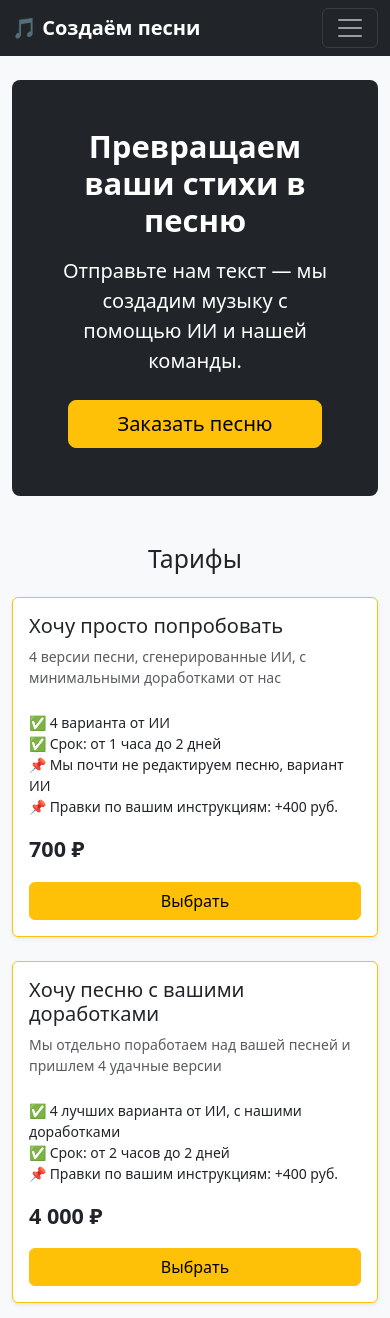
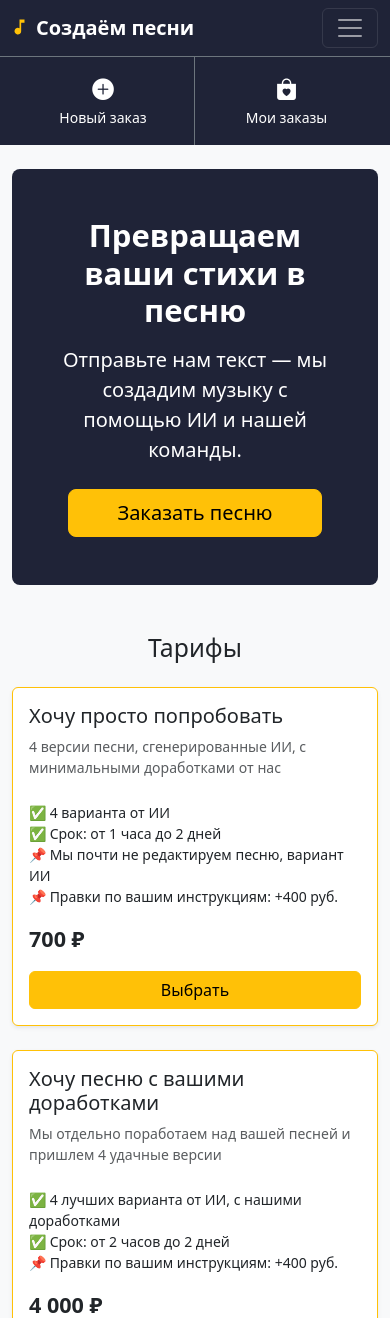
Before and after one commit to olgaveretina/sozdampesnu, a Laravel app: page / in a window 390 px wide. Shown: the top 1318 px of the page. Run offline with Laravel 12, Linux system fonts and the light colour scheme; a user stored in the database is signed in; data comes from the database, SQL or seed files in the repository.

Commit message:
Update favicon, small design changes

```diff
--- a/resources/views/home.blade.php
+++ b/resources/views/home.blade.php
@@ -5,7 +5,7 @@
 @section('content')
 
 {{-- Banner placeholder --}}
-<div class="bg-dark text-white rounded-3 p-5 mb-5 text-center" style="min-height: 280px; display: flex; flex-direction: column; justify-content: center;">
+<div class="text-white rounded-3 p-5 mb-5 text-center" style="min-height: 280px; display: flex; flex-direction: column; justify-content: center; background-color:#1f2337;">
     <h1 class="display-5 fw-bold mb-3">Превращаем ваши стихи в песню</h1>
     <p class="lead mb-4">Отправьте нам текст — мы создадим музыку с помощью ИИ и нашей команды.</p>
     <div>
--- a/resources/views/layouts/app.blade.php
+++ b/resources/views/layouts/app.blade.php
@@ -4,19 +4,20 @@
     <meta charset="UTF-8">
     <meta name="viewport" content="width=device-width, initial-scale=1.0">
     <title>@yield('title', 'Создаём песни')</title>
+    <link rel="icon" type="image/svg+xml" href="/favicon.svg">
     <link href="https://cdn.jsdelivr.net/npm/bootstrap@5.3.3/dist/css/bootstrap.min.css" rel="stylesheet">
     <link href="https://cdn.jsdelivr.net/npm/bootstrap-icons@1.11.3/font/bootstrap-icons.min.css" rel="stylesheet">
     @stack('styles')
 </head>
 <body class="d-flex flex-column min-vh-100 bg-light">
 
-<nav class="navbar navbar-expand-lg navbar-dark bg-dark">
+<nav class="navbar navbar-expand-lg navbar-dark" style="background-color:#1f2337;">
     <div class="container">
-        <a class="navbar-brand fw-bold" href="{{ route('home') }}">🎵 Создаём песни</a>
+        <a class="navbar-brand fw-bold" href="{{ route('home') }}"><svg xmlns="http://www.w3.org/2000/svg" width="20" height="20" viewBox="0 0 24 24" fill="#ffc107" style="vertical-align:-2px;margin-right:4px"><path d="M9 3v10.55A4 4 0 1 0 11 17V7h4V3z"/></svg>Создаём песни</a>
         <button class="navbar-toggler" type="button" data-bs-toggle="collapse" data-bs-target="#navMain">
             <span class="navbar-toggler-icon"></span>
         </button>
-        <div class="collapse navbar-collapse" id="navMain">
+        <div class="collapse navbar-collapse" id="navMain" style="font-size:1.1rem;">
             <ul class="navbar-nav me-auto">
                 <li class="nav-item">
                     <a class="nav-link {{ request()->routeIs('home') ? 'active' : '' }}" href="{{ route('home') }}">Главная</a>
@@ -59,6 +60,41 @@
     </div>
 </nav>
 
+{{-- Mobile quick-action bar --}}
+<div class="d-lg-none border-top border-secondary" style="background-color:#1f2337;">
+    <div class="container">
+        <div class="row g-0">
+            @auth
+                <div class="col-6 text-center border-end border-secondary">
+                    <a href="{{ route('orders.create') }}" class="d-block py-3 text-decoration-none {{ request()->routeIs('orders.create') ? 'text-warning' : 'text-white' }}">
+                        <i class="bi bi-plus-circle-fill fs-4 d-block"></i>
+                        <span class="small">Новый заказ</span>
+                    </a>
+                </div>
+                <div class="col-6 text-center">
+                    <a href="{{ route('profile') }}" class="d-block py-3 text-decoration-none {{ request()->routeIs('profile*') ? 'text-warning' : 'text-white' }}">
+                        <i class="bi bi-bag-heart-fill fs-4 d-block"></i>
+                        <span class="small">Мои заказы</span>
+                    </a>
+                </div>
+            @else
+                <div class="col-6 text-center border-end border-secondary">
+                    <a href="{{ route('orders.create') }}" class="d-block py-3 text-decoration-none {{ request()->routeIs('orders.create') ? 'text-warning' : 'text-white' }}">
+                        <i class="bi bi-plus-circle-fill fs-4 d-block"></i>
+                        <span class="small">Новый заказ</span>
+                    </a>
+                </div>
+                <div class="col-6 text-center">
+                    <a href="{{ route('login') }}" class="d-block py-3 text-decoration-none {{ request()->routeIs('login') ? 'text-warning' : 'text-white' }}">
+                        <i class="bi bi-box-arrow-in-right fs-4 d-block"></i>
+                        <span class="small">Войти</span>
+                    </a>
+                </div>
+            @endauth
+        </div>
+    </div>
+</div>
+
 <main class="flex-grow-1 py-4">
     <div class="container">
         @if(session('success'))
@@ -79,11 +115,11 @@
     </div>
 </main>
 
-<footer class="bg-dark text-secondary py-4 mt-auto">
+<footer class="text-secondary py-4 mt-auto" style="background-color:#1f2337;">
     <div class="container">
         <div class="row">
             <div class="col-md-6">
-                <p class="mb-1">🎵 <strong class="text-white">Создаём песни</strong> — превращаем ваши стихи в музыку</p>
+                <p class="mb-1"><svg xmlns="http://www.w3.org/2000/svg" width="18" height="18" viewBox="0 0 24 24" fill="#ffc107" style="vertical-align:-2px;margin-right:4px"><path d="M9 3v10.55A4 4 0 1 0 11 17V7h4V3z"/></svg><strong class="text-white">Создаём песни</strong> — превращаем ваши стихи в музыку</p>
             </div>
             <div class="col-md-6 text-md-end">
                 <a href="{{ route('privacy') }}" class="text-secondary text-decoration-none me-3">Политика конфиденциальности</a>
```
Also changed, not shown: public/favicon.svg (added).
